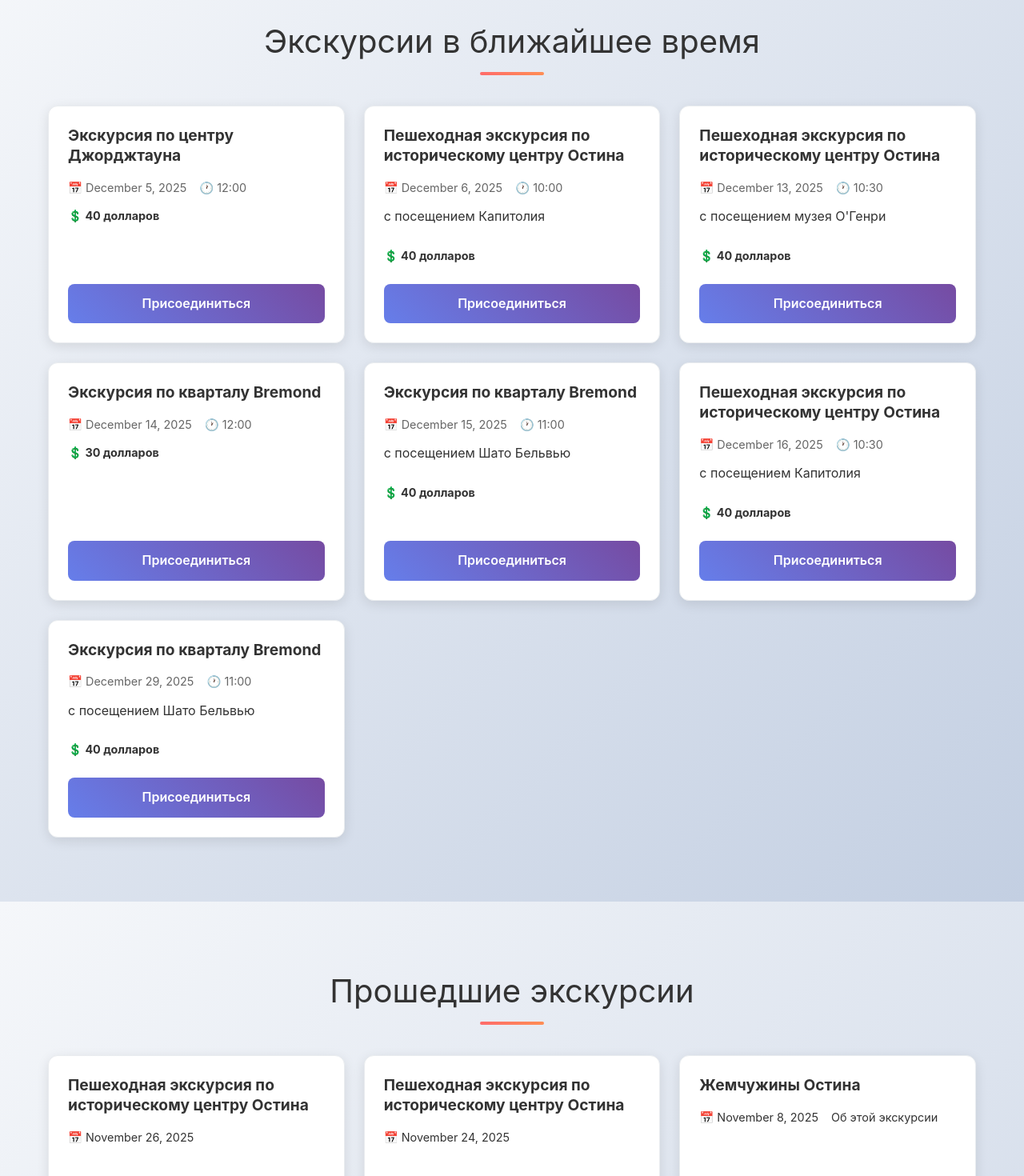
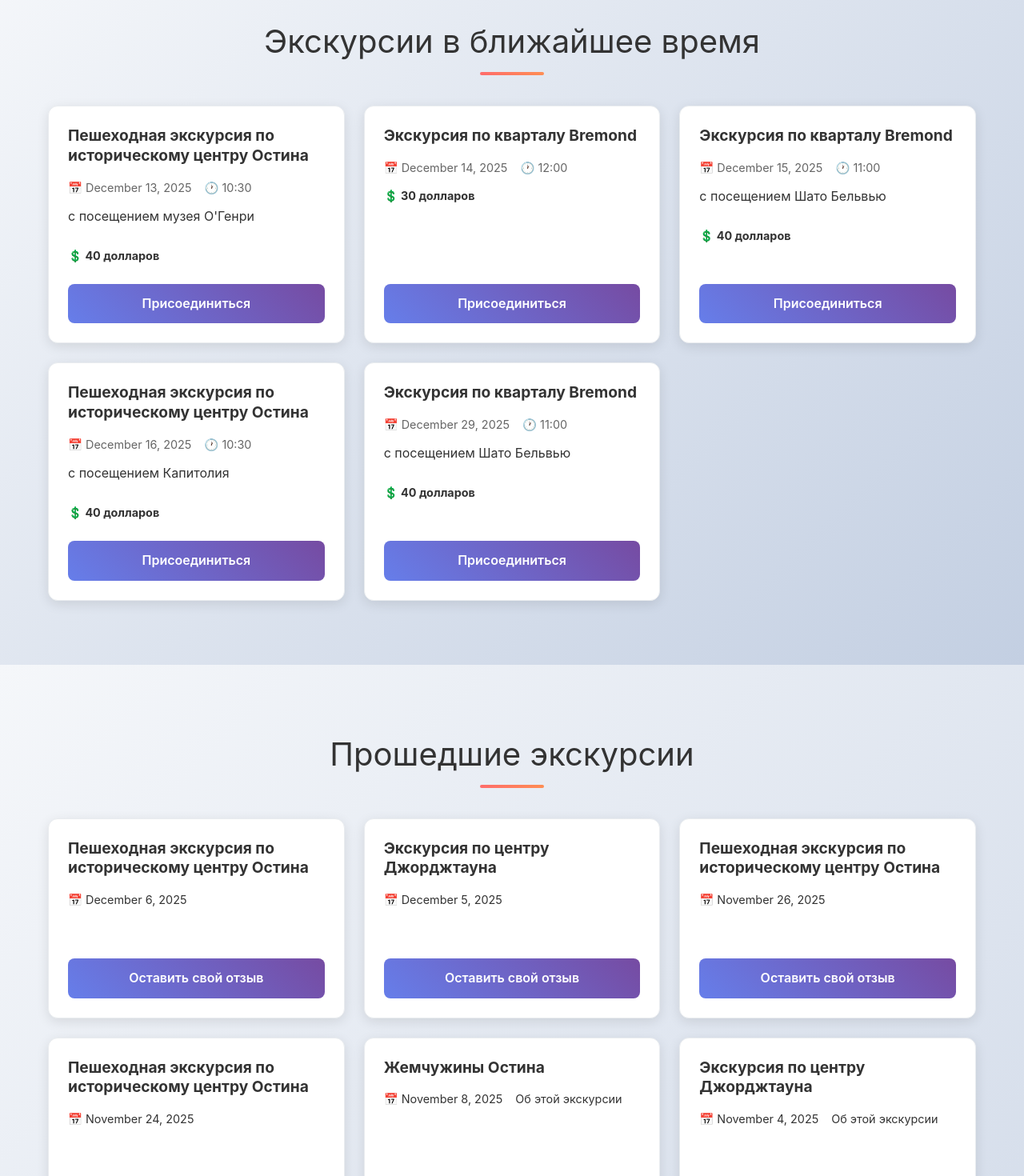
Before and after one commit to tatiana-act/nextjs-boilerplate, a Next.js app: page / in a window 1280 px wide. Shown: the part 6520-7990 px from the top of the page at 80% size. Built offline with nearby package versions, Linux system fonts and the light colour scheme.

Commit message:
tours passed

```diff
--- a/data/RecentTours.ts
+++ b/data/RecentTours.ts
@@ -1,6 +1,28 @@
 import {PastTourEvent} from '@/types/tour';
 
 const pastTourEvents: PastTourEvent[] = [
+    {
+        id: 'tour29',
+        tourProgramId: 'Acap',
+        date: '2025-12-06',
+        time: '10:00',
+        price: 40,
+        bonus: '️с посещением Капитолия',
+        eventUrl: '',
+        eventImage: '',
+        feedbacks: []
+    },
+    {
+        id: 'tour23',
+        tourProgramId: 'Gcrt',
+        date: '2025-12-05',
+        time: '12:00',
+        price: 40,
+        bonus: '',
+        eventUrl: '',
+        eventImage: '',
+        feedbacks: []
+    },
     {
         id: 'tour26',
         tourProgramId: 'Acap',
--- a/data/upcomingTours.ts
+++ b/data/upcomingTours.ts
@@ -1,22 +1,6 @@
 import { UpcomingTourEvent } from '@/types/tour';
 
 export const upcomingTours: UpcomingTourEvent[] = [
-    {
-        id: 'tour23',
-        tourProgramId: 'Gcrt',
-        date: '2025-12-05',
-        time: '12:00',
-        price: 40,
-        bonus: ''
-    },
-    {
-        id: 'tour29',
-        tourProgramId: 'Acap',
-        date: '2025-12-06',
-        time: '10:00',
-        price: 40,
-        bonus: '️с посещением Капитолия'
-    },
     {
         id: 'tour33',
         tourProgramId: 'Acap',
```
